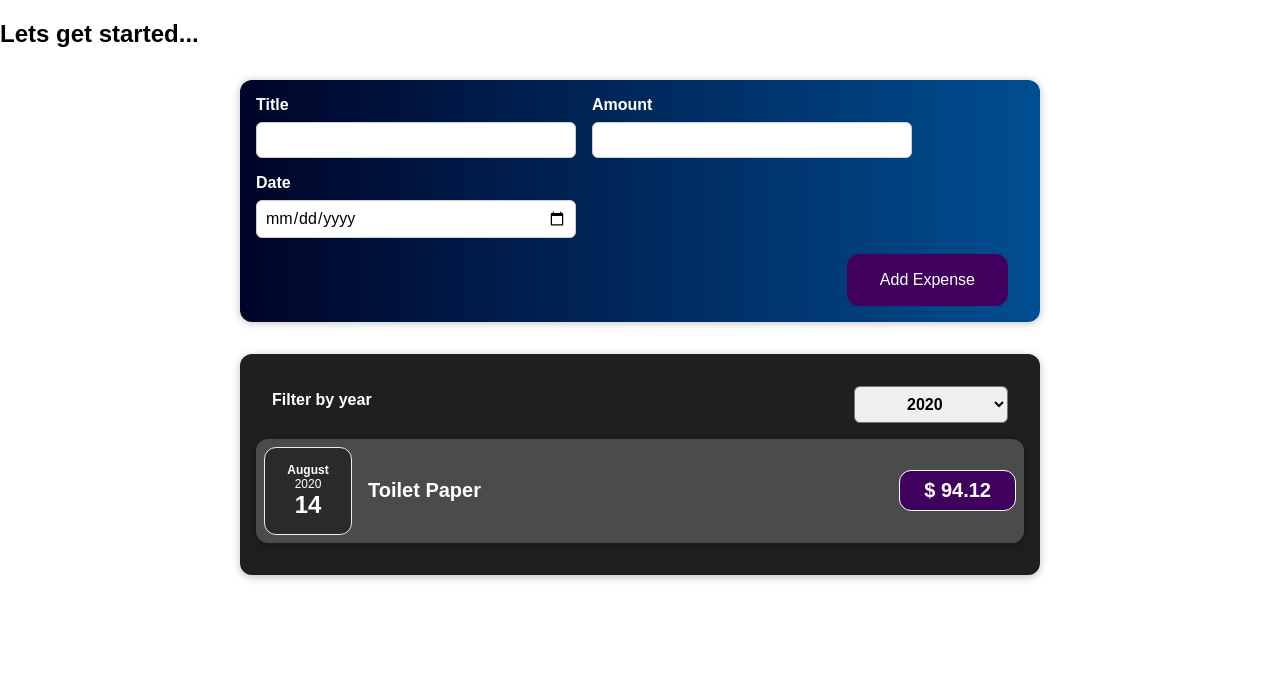
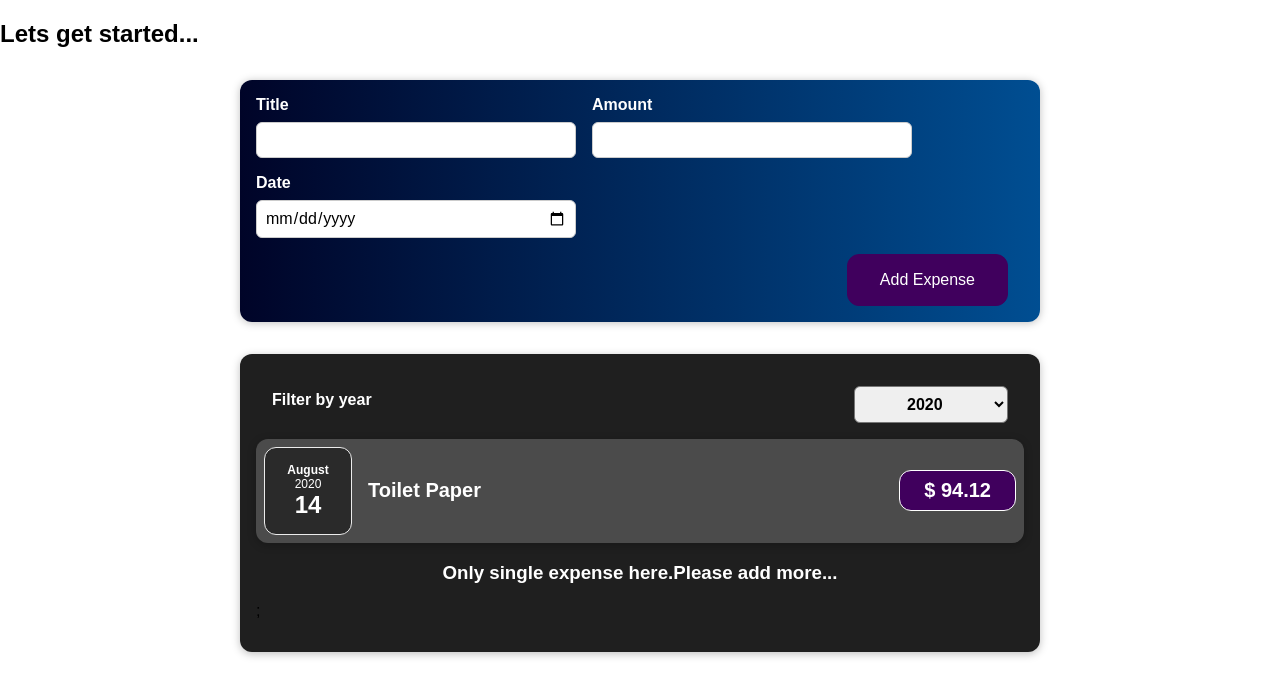
Before and after one commit to ganapatiKabbargi/ReactPractice, a React (Create React App) app: page / in a window 1280 px wide. Shown: the top 696 px of the page. Built offline with nearby package versions, Linux system fonts and the light colour scheme.

Commit message:
conditional rendering

```diff
--- a/src/Components/Expenses/Expenses.js
+++ b/src/Components/Expenses/Expenses.js
@@ -2,7 +2,7 @@
 import "./Expenses.css";
 import Card from "../UI/Card";
 import ExpensesFilter from "./ExpenseFilter";
-import ExpenseItem from "./ExpenseItem";
+import ExpensesList from "./ExpensesList";
 
 const Expenses = (props) => {
   const [filteredYear, setFilteredYear] = useState("2020");
@@ -20,16 +20,7 @@
         selected={filteredYear}
         onChangeFilter={filterChangeHandler}
       ></ExpensesFilter>
-      {filteredExpenses.map((expense) => {
-        return (
-          <ExpenseItem
-            key={expense.id}
-            title={expense.title}
-            amount={expense.amount}
-            date={expense.date}
-          />
-        );
-      })}
+      <ExpensesList items={filteredExpenses} />
     </Card>
   );
 };
--- /dev/null
+++ b/src/Components/Expenses/ExpensesList.css
@@ -0,0 +1,9 @@
+.expenses-list {
+  list-style: none;
+  padding: 0;
+}
+
+.expenses-list__fallback {
+  color: white;
+  text-align: center;
+}
--- /dev/null
+++ b/src/Components/Expenses/ExpensesList.js
@@ -0,0 +1,46 @@
+import "./ExpensesList.css";
+import ExpenseItem from "./ExpenseItem";
+
+const ExpenseList = (props) => {
+  if (props.items.length === 0) {
+    return <h2 className="expenses-list__fallback"> found no expenses...</h2>;
+  }
+
+  if (props.items.length === 1) {
+    return (
+      <ul className="expenses-list">
+        {props.items.map((expense) => {
+          return (
+            <ExpenseItem
+              key={expense.id}
+              title={expense.title}
+              amount={expense.amount}
+              date={expense.date}
+            />
+          );
+        })}
+        <h3 className="expenses-list__fallback">
+          Only single expense here.Please add more...
+        </h3>
+        ;
+      </ul>
+    );
+  }
+
+  return (
+    <ul className="expenses-list">
+      {props.items.map((expense) => {
+        return (
+          <ExpenseItem
+            key={expense.id}
+            title={expense.title}
+            amount={expense.amount}
+            date={expense.date}
+          />
+        );
+      })}
+    </ul>
+  );
+};
+
+export default ExpenseList;
```
